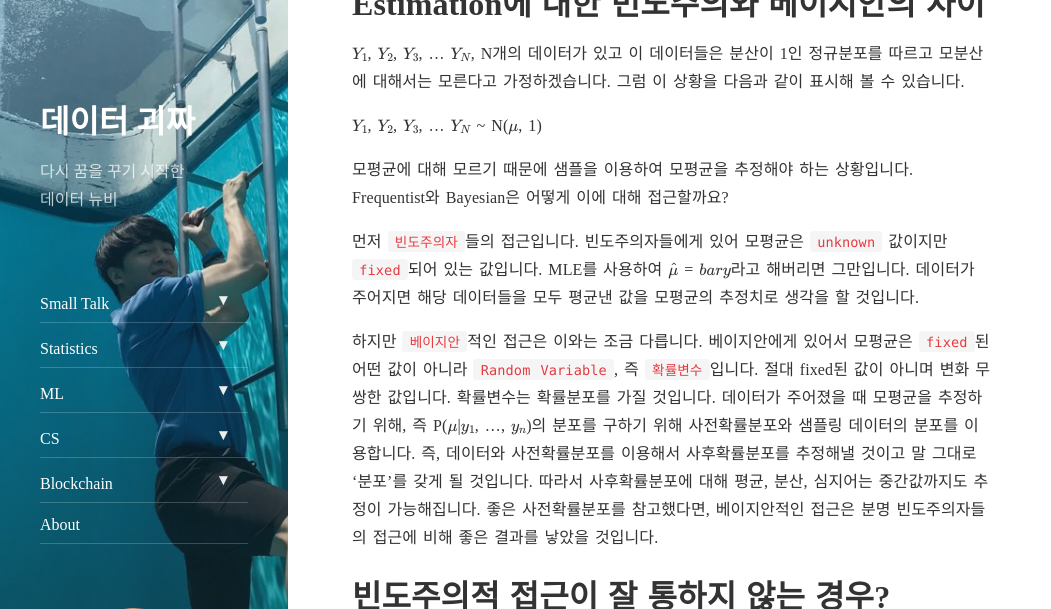
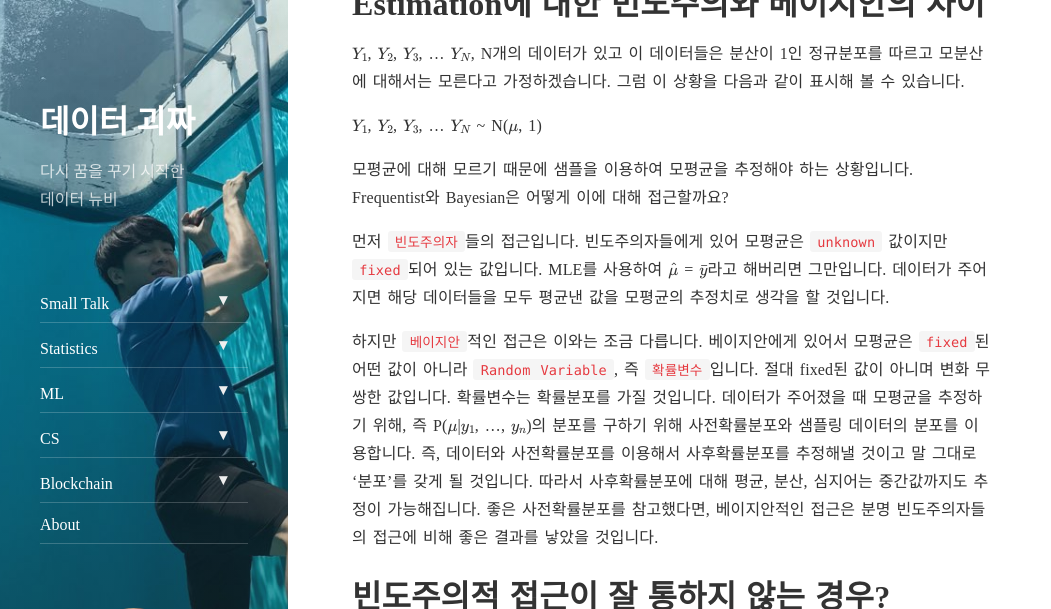
Before and after one commit to tryumanshow/data-weirdo.github.io, a Jekyll site: the page built from _posts/2019-10-19-statistics-bayesian-intro2.markdown, in a window 1280 px wide and 900 px high, scrolled down 368 px, cut to the strip 0-609 px from the top of the window. Shown: the whole strip, without its empty margins (0-1051 px from the left). Built offline with Jekyll 4.4.1, drawn with Linux system fonts in a browser that asks for light colours; nearby versions of some CDN libraries; formulas are drawn with MathJax 3; comment, search, counter and statistics services are not loaded.

Commit message:
Update 2019-10-19-statistics-bayesian-intro2.markdown

```diff
--- a/_posts/2019-10-19-statistics-bayesian-intro2.markdown
+++ b/_posts/2019-10-19-statistics-bayesian-intro2.markdown
@@ -22,7 +22,7 @@ $$Y_1$$, $$Y_2$$, $$Y_3$$, ... $$Y_N$$ ~ N($$\mu$$, 1)
 모평균에 대해 모르기 때문에 샘플을 이용하여 모평균을 추정해야 하는 상황입니다. Frequentist와 Bayesian은 어떻게 이에 대해 접근할까요?
 
 먼저 `빈도주의자`들의 접근입니다. 빈도주의자들에게 있어 모평균은 `unknown` 값이지만 `fixed`되어 있는 값입니다. MLE를 사용하여
-$$\hat{\mu}$$ = $$bar{y}$$라고 해버리면 그만입니다. 데이터가 주어지면 해당 데이터들을 모두 평균낸 값을 모평균의 추정치로 생각을 할 것입니다.
+$$\hat{\mu}$$ = $$\bar{y}$$라고 해버리면 그만입니다. 데이터가 주어지면 해당 데이터들을 모두 평균낸 값을 모평균의 추정치로 생각을 할 것입니다.
 
 하지만 `베이지안`적인 접근은 이와는 조금 다릅니다. 베이지안에게 있어서 모평균은 `fixed`된 어떤 값이 아니라 `Random Variable`, 즉 `확률변수`입니다.
 절대 fixed된 값이 아니며 변화 무쌍한 값입니다. 확률변수는 확률분포를 가질 것입니다. 데이터가 주어졌을 때 모평균을 추정하기 위해, 즉
```
